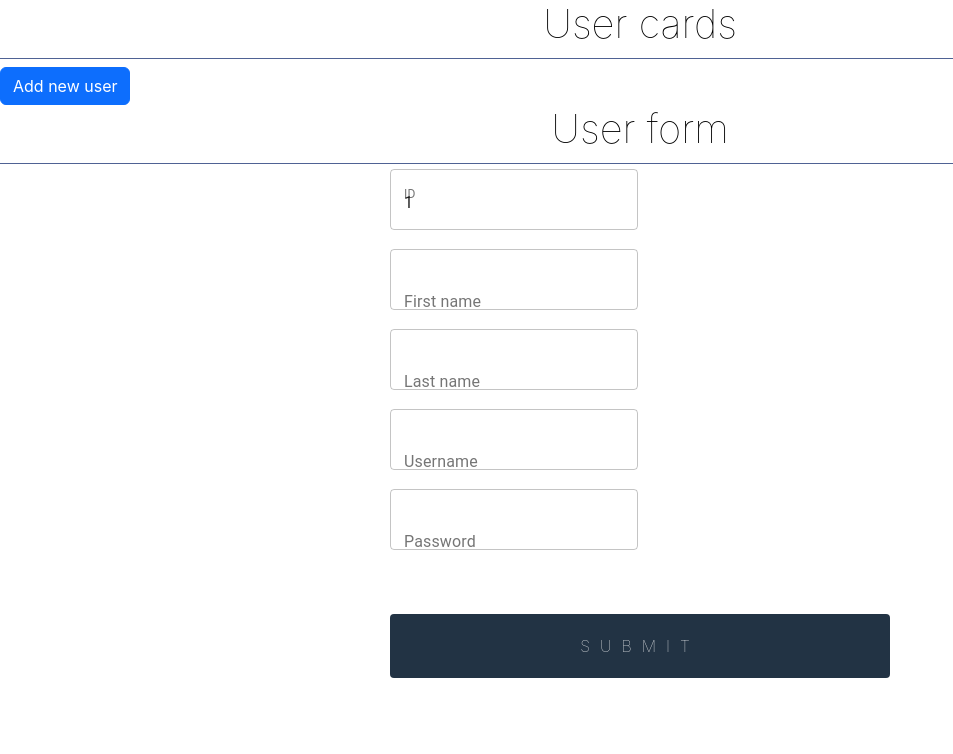
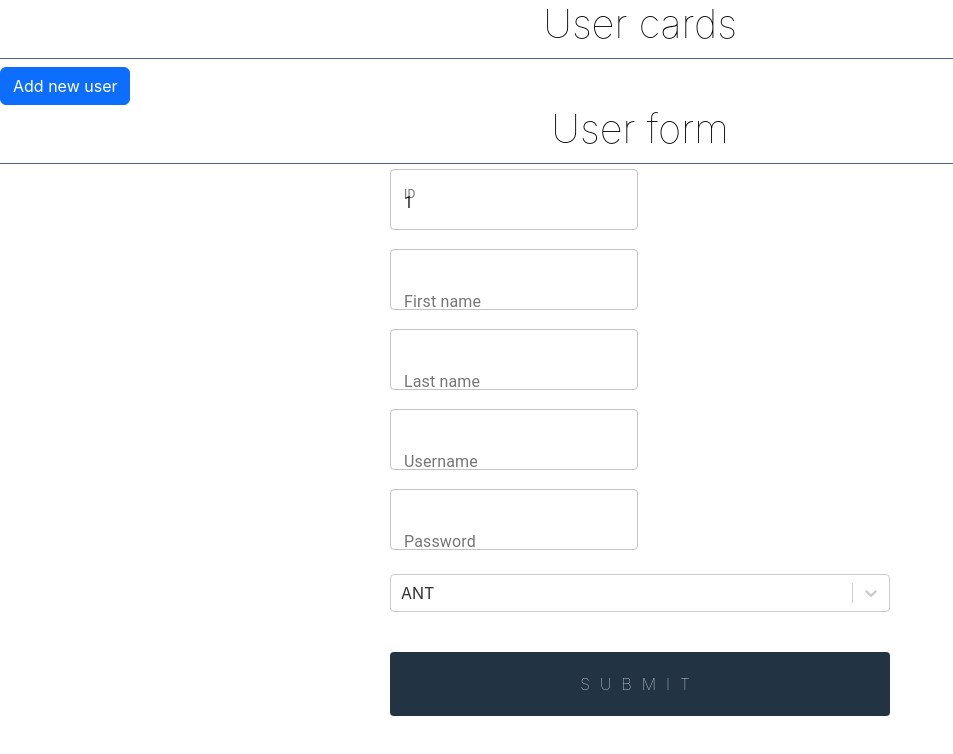
Before and after one commit to stsdmchv/test-project, a React (Create React App) app: page /addNewUser in a window 1280 px wide. Shown: the top 754 px of the page, without its empty margins (0-953 px from the left). Built offline with nearby package versions, Linux system fonts and the light colour scheme; the HTML template or start-up script is replaced by a standard one.

Commit message:
Add role-field in add-form

```diff
--- a/package.json
+++ b/package.json
@@ -19,6 +19,7 @@
     "react-hook-form": "^7.38.0",
     "react-router-dom": "^6.4.2",
     "react-scripts": "5.0.1",
+    "react-select": "^5.5.4",
     "sass": "^1.55.0",
     "web-vitals": "^2.1.0",
     "yup": "^0.32.11"
--- a/src/components/PersonCard/CreateCard/addPerson.jsx
+++ b/src/components/PersonCard/CreateCard/addPerson.jsx
@@ -2,7 +2,7 @@ import React from "react";
 import {putValuesLS} from "../../../controllers/localStorageController";
 import {useNavigate} from "react-router-dom";
 import {useForm, FormProvider} from "react-hook-form";
-import {ID, FirstName, LastName, Password, Username} from "./fields/Fields";
+import {ID, FirstName, LastName, Password, Username, Roles} from "./fields/Fields";
 import {yupResolver} from "@hookform/resolvers/yup";
 import '../../../styles.scss'
 import schema from "./fields/schema";
@@ -49,6 +49,7 @@ export const AddPerson = () => {
           <Password/>
           <br/>
           <br/>
+          <Roles/>
           <input type="submit"/>
         </form>
       </FormProvider>
--- a/src/components/PersonCard/CreateCard/fields/Fields.jsx
+++ b/src/components/PersonCard/CreateCard/fields/Fields.jsx
@@ -1,9 +1,11 @@
-import {TextField} from "@material-ui/core";
+import {TextField,} from "@material-ui/core";
 import {Controller, useFormContext} from "react-hook-form";
 import React from "react";
+import {ROLES} from "./schema";
+import Select from 'react-select'
 
 export const ID = ({id}) => {
-  const {control, formState: { errors }} = useFormContext()
+  const {control, formState: {errors}} = useFormContext()
 
   return (
     <Controller
@@ -16,7 +18,7 @@ export const ID = ({id}) => {
           label='ID'
           variant='outlined'
           error={!!errors.id}
-        helperText={errors.id ? errors.id?.message:''}
+          helperText={errors.id ? errors.id?.message : ''}
         />
 
       )}/>
@@ -24,7 +26,7 @@ export const ID = ({id}) => {
 }
 
 export const FirstName = (props) => {
-  const {control, formState: { errors }} = useFormContext()
+  const {control, formState: {errors}} = useFormContext()
   return (
     <Controller
       name='firstName'
@@ -36,7 +38,7 @@ export const FirstName = (props) => {
           label='First name'
           variant='outlined'
           error={!!errors.firstName}
-          helperText={errors.firstName ? errors.firstName?.message:''}
+          helperText={errors.firstName ? errors.firstName?.message : ''}
         />
 
       )}/>
@@ -44,7 +46,7 @@ export const FirstName = (props) => {
 }
 
 export const LastName = (props) => {
-  const {control, formState: { errors }} = useFormContext()
+  const {control, formState: {errors}} = useFormContext()
 
   return (
     <Controller
@@ -57,7 +59,7 @@ export const LastName = (props) => {
           label='Last name'
           variant='outlined'
           error={!!errors.lastName}
-          helperText={errors.lastName ? errors.lastName?.message:''}
+          helperText={errors.lastName ? errors.lastName?.message : ''}
         />
 
       )}/>
@@ -65,7 +67,7 @@ export const LastName = (props) => {
 }
 
 export const Username = (props) => {
-  const {control, formState: { errors }} = useFormContext()
+  const {control, formState: {errors}} = useFormContext()
 
   return (
     <Controller
@@ -78,7 +80,7 @@ export const Username = (props) => {
           label='Username'
           variant='outlined'
           error={!!errors.username}
-          helperText={errors.username ? errors.username?.message:''}
+          helperText={errors.username ? errors.username?.message : ''}
         />
 
       )}/>
@@ -86,7 +88,7 @@ export const Username = (props) => {
 }
 
 export const Password = (props) => {
-  const {control, formState: { errors }} = useFormContext()
+  const {control, formState: {errors}} = useFormContext()
 
   return (
     <Controller
@@ -99,9 +101,30 @@ export const Password = (props) => {
           label='Password'
           variant='outlined'
           error={!!errors.password}
-          helperText={errors.password ? errors.password?.message:''}
+          helperText={errors.password ? errors.password?.message : ''}
         />
 
       )}/>
   )
 }
+
+export const Roles = (props) => {
+  const {control, register} = useFormContext()
+  return (
+    <Controller
+     control={control}
+     name='roles'
+     render={({field}) => (
+       <Select
+         {...register('role')}
+         name={field.name}
+         ref={field.ref}
+         options={ROLES}
+         value={ROLES.find((c) => c.value === field.value)}
+         onChange={(val) => field.onChange(val)}
+         defaultValue={ROLES.find(c => c.value===1)}
+       />
+     )}
+    />
+  )
+}
--- a/src/components/PersonCard/CreateCard/fields/schema.jsx
+++ b/src/components/PersonCard/CreateCard/fields/schema.jsx
@@ -1,4 +1,11 @@
 import * as yup from "yup";
+
+export const ROLES = [
+  {value:1, label:'ANT'},
+  {value:2, label:'ANT_MANAGER'},
+  {value:3, label:'ANT_OFFICER'},
+  {value:4, label:'DEVELOPER'},
+]
 
 const schema = yup.object().shape({
   id: yup.number().required(),
@@ -6,6 +13,7 @@ const schema = yup.object().shape({
   lastName: yup.string(),
   username: yup.string().required().min(3),
   password: yup.string().required().min(4),
+  role: yup.string(),
 })
 
 export default schema
--- a/src/components/PersonCard/personCard.jsx
+++ b/src/components/PersonCard/personCard.jsx
@@ -4,7 +4,7 @@ import '../../styles.scss';
 import {getValuesLS, putValuesLS, deleteCard} from "../../controllers/localStorageController";
 import {FormProvider, useForm} from "react-hook-form";
 import {yupResolver} from "@hookform/resolvers/yup/dist/yup";
-import {FirstName, ID, LastName, Password, Username} from "./CreateCard/fields/Fields";
+import {FirstName, ID, LastName, Password, Roles, Username} from "./CreateCard/fields/Fields";
 import schema from "./CreateCard/fields/schema";
 
 // @desc    Show card
@@ -49,6 +49,9 @@ export const PersonCard = () => {
           <Password password={cardToShow.password}/>
           <br/>
           <br/>
+          <Roles />
+          <br/>
+          <br/>
           <button type="submit" name="save">Submit</button>
           <button type="submit" name="delete">Delete card</button>
         </form>
```
Also changed, not shown: 1 other file (tests, documents, lock files or other folders). Lines whose indentation alone changed are shown as unchanged.
